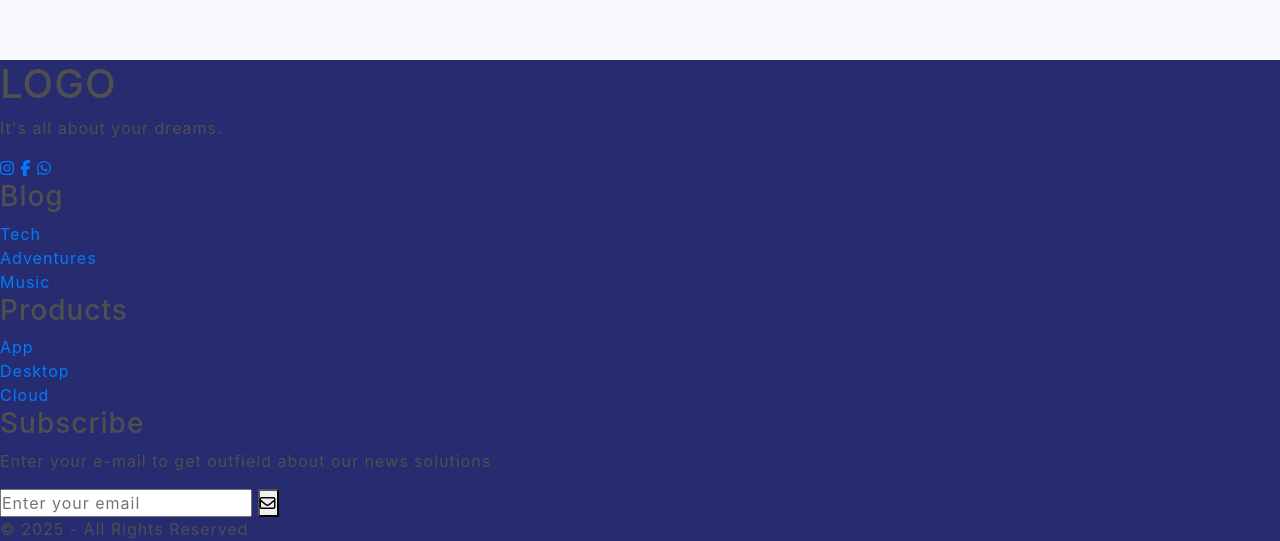
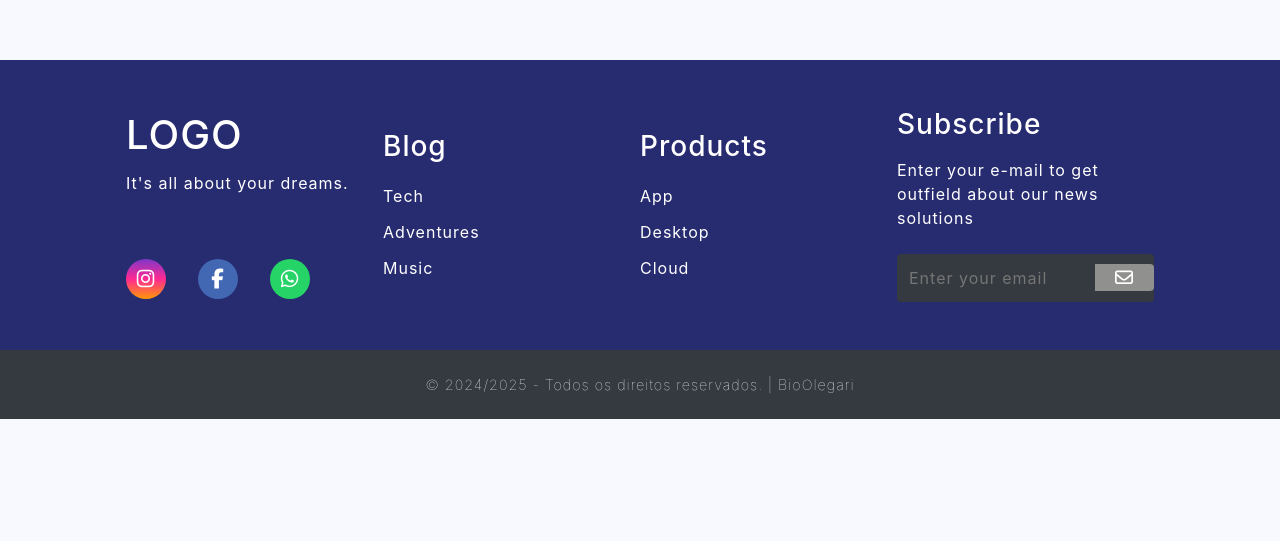
Before and after one commit to bioolegar1/siteMacroflex, a website: page index.html in a window 1280 px wide. Shown: the part 2536-3077 px from the top of the page. After the commit the page ends 2955 px from the top, so only its background shows below. Drawn offline with nearby package versions, Linux system fonts and the light colour scheme.

Commit message:
footer inicial

```diff
--- a/css/main.css
+++ b/css/main.css
@@ -7,7 +7,7 @@
     --color-secondary: #fff2cc;
     --color-white: #fff;
     --color-red: #e74c3c;
-    --color-green: #2ecc71;
+    --color-bluehover: #37c8ff;
     --color-separate: #cccccc;
 }
 
@@ -341,11 +341,130 @@ ul, ol {
 
 footer {
     width: 100%;
-    color: var(--color-text);
+    color: var(--color-white);
+    background: var(--color-reflex);
+
+}
+
+.footer-link {
+    text-decoration: none;
 }
 
 .footer_content {
     background-color: var(--color-reflex);
+    display: grid;
+    grid-template-columns: repeat(4, 1fr);
+    padding: 3rem 3.5rem;
+}
+
+.footer_contacts h1{
+    margin-bottom: 0.75rem;
+}
+
+.footer_social_media {
+    display: flex;
+    gap: 2rem;
+    margin-top: 1.5rem;
+}
+
+
+.footer_social_media .footer-link {
+    display: flex;
+    align-items: center;
+    justify-content: center;
+    height: 2.5rem;
+    width: 2.5rem;
+    margin-top: 2.5rem;
+    color: var(--color-white);
+    border-radius: 50%;
+    transition: all 0.4s;
+}
+.footer_social_media .footer-link i{
+    font-size: 1.25rem;
+}
+
+
+.footer_social_media .footer-link:hover {
+    opacity: 0.8;
+}
+
+#instagram {
+    background: linear-gradient(#7f37c9, #ff2992, #ff9807);
+}
+
+#facebook {
+    background-color: #4267b3 !important;
+}
+
+#whatsapp {
+    background-color: #25d366;
+}
+
+.footer-list{
+    display: flex;
+    flex-direction: column;
+    gap: 0.75rem;
+    list-style: none;
+}
+
+.footer-list .footer-link{
+    color: var(--color-white);
+    transition: all 0.4s;
+}
+
+.footer-list .footer-link:hover{
+    color: var(--color-bluehover);
+    text-shadow:2px 2px 5px rgba(0, 0, 0, 0.5);
+    font-size: 1.25rem;
+}
+
+#footer_subscribe {
+    display: flex;
+    flex-direction: column;
+    gap: 0.5rem;
+}
+
+#footer_subscribe p {
+    color: var(--color-white);
+}
+
+#input_group {
+    display: flex;
+    align-items: center;
+    background-color: var(--gray-dark);
+    border-radius: 4px;
+}
+
+
+#input_group input {
+    all: unset;
+    padding: 0.75rem;
+    width: 100%;
+}
+
+#input_group button {
+    background-color: var(--color-text-out);
+    border: none;
+    color: var(--color-white);
+    padding: 0px 1.25rem;
+    font-size: 1.125rem;
+    height: 100%;
+    border-radius: 0 4px 4px 0;
+    transition: all 0.4s;
+}
+
+#input_group button:hover {
+    opacity: 0.8;
+    font-size: 1.5rem;
+}
+
+.footer_copyright {
+    display: flex;
+    justify-content: center;
+    background-color: var(--gray-dark);
+    font-size: 0.9rem;
+    padding: 1.5rem;
+    font-weight: 100;
 }
 
 .fotos_fabrica{
@@ -353,6 +472,23 @@ footer {
     width: 100%;
 }
 
+
+
+
+@media screen and (max-width: 768px) {
+    .footer_content {
+        grid-template-columns: repeat(2, 1fr);
+        gap:2rem;
+    }
+}
+
+@media screen and (max-width: 480px) {
+    .footer_content {
+        grid-template-columns: repeat(1, 1fr);
+        padding: 3rem 2rem;
+
+    }
+}
 
 
 
--- a/index.html
+++ b/index.html
@@ -200,8 +200,8 @@
 
     </section>
 
-    <footer>
-        <div class="footer_content">
+    <footer class="footer">
+        <div class="container footer_content">
             <div class="footer_contacts">
                 <h1>LOGO</h1>
                 <p>It's all about your dreams.</p>
@@ -220,7 +220,6 @@
                 </div>
             </div>
 
-            <div>
                 <ul class="footer-list">
                     <li>
                         <h3>Blog</h3>
@@ -265,12 +264,14 @@
                     </button>
                 </div>
             </div>
+
+
+
         </div>
-
         <div class="footer_copyright">
             &#169
-                2025 - All Rights Reserved
-            </div>
+            2024/2025 - Todos os direitos reservados.
+            | BioOlegari
         </div>
 
     </footer>
```
Lines whose indentation alone changed are shown as unchanged.
